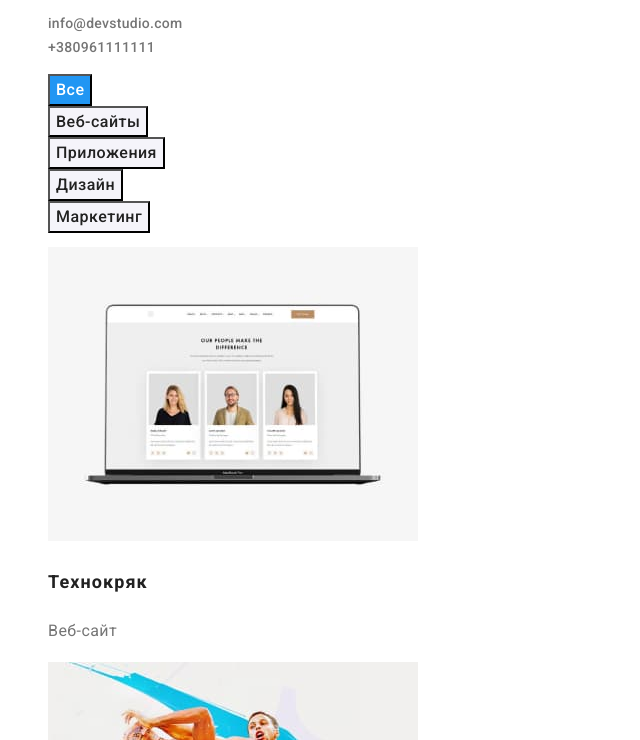
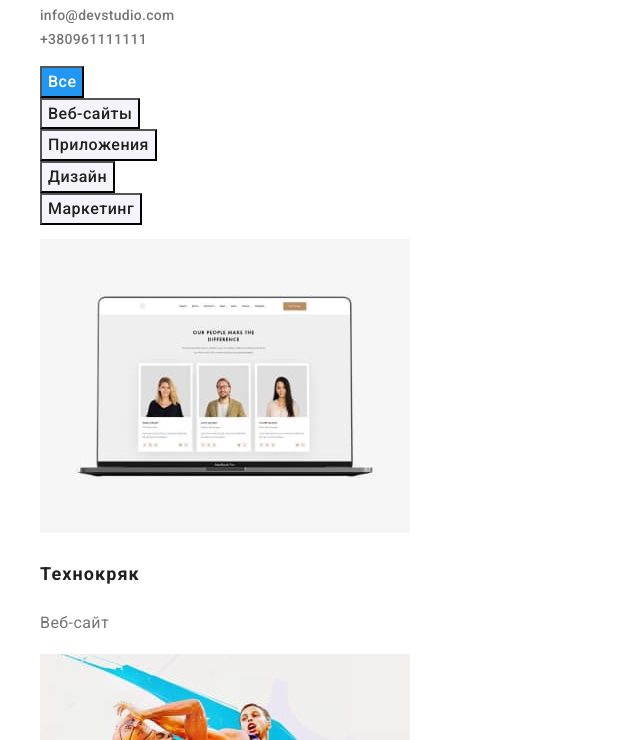
Before and after one commit to JuliaSuchomlyn/goit-markup-hw-03, a plain HTML site: page portfolio.html in a window 1280 px wide. Shown: the part 104-844 px from the top of the page, without its empty margins (0-640 px from the left). Drawn offline with nearby package versions, Linux system fonts and the light colour scheme.

Commit message:
modern-nomalize

```diff
--- a/portfolio.html
+++ b/portfolio.html
@@ -9,6 +9,7 @@
     <link rel="preconnect" href="https://fonts.gstatic.com" crossorigin>
     <link href="https://fonts.googleapis.com/css2?family=Raleway:wght@700&family=Roboto:wght@400;500;700;900&display=swap"
         rel="stylesheet">
+    <link rel="stylesheet" href="https://cdnjs.cloudflare.com/ajax/libs/modern-normalize/1.0.0/modern-normalize.min.css" />
     <link rel="stylesheet" href="./css/styles.css">
 </head>
 <body>
```
Also changed, not shown: index.html (+1 -0 lines).
